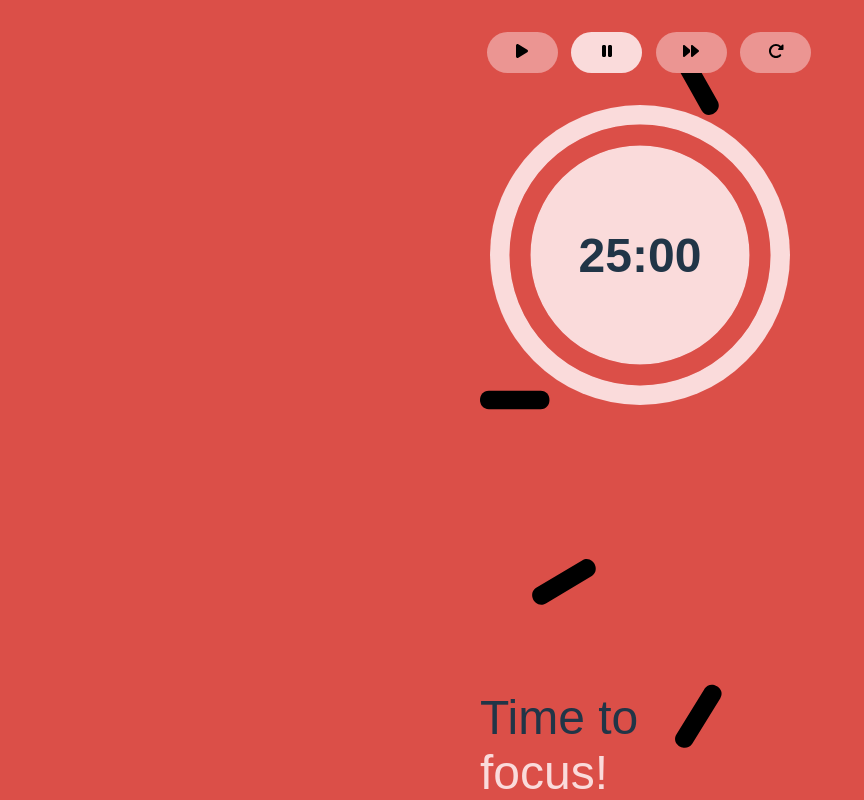
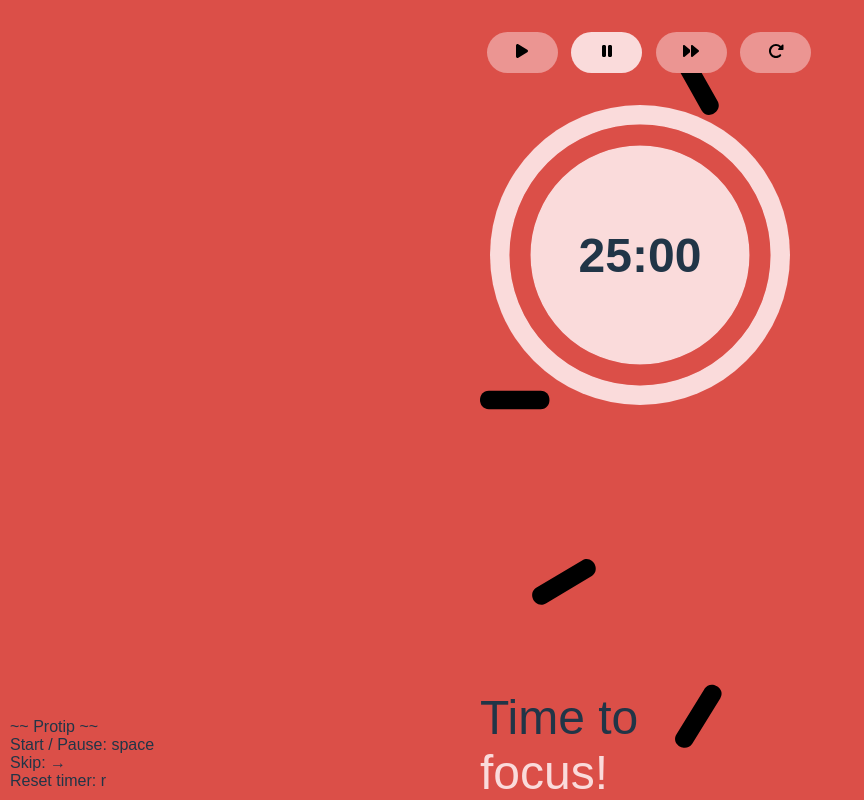
Before and after one commit to akcode2/pomodoro, a React (Vite) app: page / in a window 1280 px wide. Shown: the whole page, without its empty margins (0-864 px from the left). Built offline with nearby package versions, Linux system fonts and the light colour scheme; a web font is replaced by a local one.

Commit message:
Add tip for keyboard shortcuts

```diff
--- a/src/App.css
+++ b/src/App.css
@@ -8,6 +8,13 @@
   font-family: 'Gabarito', sans-serif;
   font-weight: 400;
   position: relative;
+}
+
+.tip {
+  position: absolute;
+  bottom: 10px;
+  left: 10px;
+  display: none;
 }
 
 .app {
@@ -170,3 +177,10 @@
   /* animation-timing-function: ease-in; */
   animation-iteration-count: infinite;
 }
+
+  /* Styles to apply when screen width is greater than or equal to 600px */
+@media (min-width: 600px) {
+  .tip {
+    display: block;
+  }
+}
--- a/src/App.jsx
+++ b/src/App.jsx
@@ -384,16 +384,23 @@ const App = () => {
       ];
       const interval = setInterval(() => {
         const randomIndex = Math.floor(Math.random() * motivations.length);
-        toast(`${motivations[randomIndex]}`, {position: toast.POSITION.BOTTOM_CENTER});
+        toast(`${motivations[randomIndex]}`, {
+          position: toast.POSITION.BOTTOM_CENTER,
+        });
       }, 20000);
 
       return () => clearInterval(interval);
     }
   }, [paused]);
 
-  const notify = () => toast("Wow so easy !");
   return (
     <>
+      <div className="tip">
+        ~~ Protip ~~<br />
+        Start / Pause: space <br />
+        Skip: → <br />
+        Reset timer: r <br />
+      </div>
       <div className="app">
         <div className="btnContainer">
           <button onClick={handleStart} disabled={!paused}>
@@ -453,7 +460,12 @@ const App = () => {
         </div>
         <div id="clockTickAnimation">{clockTicksSVG}</div>
       </div>
-      <ToastContainer autoclose={1000} limit={1} hideProgressBar={true} closeButton={false}/>
+      <ToastContainer
+        autoclose={1000}
+        limit={1}
+        hideProgressBar={true}
+        closeButton={false}
+      />
     </>
   );
 };
```
